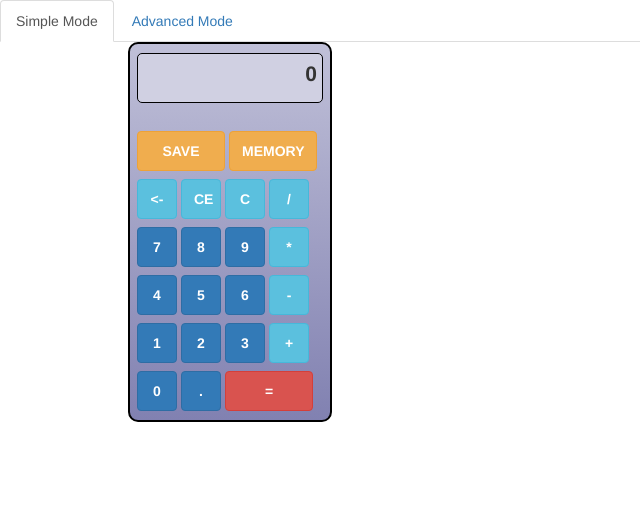
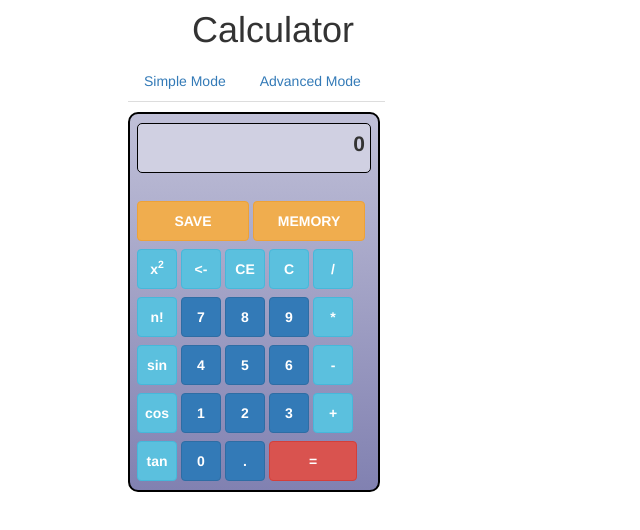
Before and after one commit to lahotskyy/Calculator, an Angular app: page /advancedMode in a window 1280 px wide. Shown: the top 530 px of the page, without its empty margins (0-640 px from the left). Built offline with nearby package versions, Linux system fonts and the light colour scheme.

Commit message:
add operation for advanced calculator

```diff
--- a/src/app/advanced-mode/advanced-mode.component.css
+++ b/src/app/advanced-mode/advanced-mode.component.css
@@ -1,6 +1,6 @@
 form {
     border: 2px solid black;
-    width: 204px;
+    width: 252px;
     height: auto;
     padding: 5px;
     margin-left: 10%;
@@ -16,10 +16,17 @@ form {
     width: 40px;
     height:40px;
     margin: 4px 2px;
+    padding: 0px 0px;
 }
 
 .double {
     width: 88px;
+    height:40px;
+    margin: 4px 2px;
+}
+
+.double-plus {
+    width: 112px;
     height:40px;
     margin: 4px 2px;
 }
--- a/src/app/advanced-mode/advanced-mode.component.html
+++ b/src/app/advanced-mode/advanced-mode.component.html
@@ -1,29 +1,34 @@
 <form name='advanced'>
   <div class="output"> <b>{{this.result}}</b></div>
   <br>
-  <button class="btn btn-warning double" type="button" (click)="saveResult()"><b>SAVE</b></button>
-  <button class="btn btn-warning double" type="button" (click)="resultFromMemory()"><b>MEMORY</b></button>
+  <button class="btn btn-warning double-plus" type="button" (click)="saveResult()"><b>SAVE</b></button>
+  <button class="btn btn-warning double-plus" type="button" (click)="resultFromMemory()"><b>MEMORY</b></button>
   <br>
+  <button class="btn btn-info single" type="button" (click)="sqr()"><b>x<sup>2</sup></b></button>
   <button class="btn btn-info single" type="button" (click)="backSpace()"><b><-</b></button>
   <button class="btn btn-info single" type="button" (click)="buttonCE()"><b>CE</b></button>
   <button class="btn btn-info single" type="button" (click)="reset()"><b>C</b></button>
   <button class="btn btn-info single" type="button" (click)="addOperation('/')"><b>/</b></button>
   <br>
+  <button class="btn btn-info single" type="button" (click)="evalFactorial()"><b>n!</b></button>
   <button class="btn btn-primary single" type="button" (click)="addNumber('7')"><b>7</b></button>
   <button class="btn btn-primary single" type="button" (click)="addNumber('8')"><b>8</b></button>
   <button class="btn btn-primary single" type="button" (click)="addNumber('9')"><b>9</b></button>
   <button class="btn btn-info single" type="button" (click)="addOperation('*')"><b>*</b></button>
   <br>
+  <button class="btn btn-info single" type="button" (click)="sin()"><b>sin</b></button>
   <button class="btn btn-primary single" type="button" (click)="addNumber('4')"><b>4</b></button>
   <button class="btn btn-primary single" type="button" (click)="addNumber('5')"><b>5</b></button>
   <button class="btn btn-primary single" type="button" (click)="addNumber('6')"><b>6</b></button>
   <button class="btn btn-info single" type="button" (click)="addOperation('-')"><b>-</b></button>
   <br>
+  <button class="btn btn-info single" type="button" (click)="cos()"><b>cos</b></button>
   <button class="btn btn-primary single" type="button" (click)="addNumber('1')"><b>1</b></button>
   <button class="btn btn-primary single" type="button" (click)="addNumber('2')"><b>2</b></button>
   <button class="btn btn-primary single" type="button" (click)="addNumber('3')"><b>3</b></button>
   <button class="btn btn-info single" type="button" (click)="addOperation('+')"><b>+</b></button>
    <br>
+  <button class="btn btn-info single" type="button" (click)="tan()"><b>tan</b></button>
   <button class="btn btn-primary single" type="button" (click)="addNumber('0')"><b>0</b></button>
   <button class="btn btn-primary single" type="button" (click)="addPoint()"><b>.</b></button>
   <button class="btn btn-danger double" type="button" (click)="evalNumber()"><b>=</b></button>
--- a/src/app/advanced-mode/advanced-mode.component.ts
+++ b/src/app/advanced-mode/advanced-mode.component.ts
@@ -7,7 +7,7 @@ import { Component, OnInit } from '@angular/core';
 })
 export class AdvancedModeComponent implements OnInit {
 
- MAX_COUNT_NUMBER: number;
+  MAX_COUNT_NUMBER: number;
 
   result: string;
   isEval: boolean;
@@ -15,6 +15,10 @@ export class AdvancedModeComponent implements OnInit {
   indexLastOperation: number;
   resultReverse: string;
   canNewOperation: boolean;
+  isMult: boolean;
+  isDiv: boolean;
+  isPlus: boolean;
+  isSubtr: boolean;
 
   constructor() { }
 
@@ -23,15 +27,22 @@ export class AdvancedModeComponent implements OnInit {
     this.isEval = false;
     this.isNewNumber = true;
     this.canNewOperation = false;
-    this.MAX_COUNT_NUMBER = 12;
+    this.MAX_COUNT_NUMBER = 14;
   }
 
   saveResult() {
+    this.result = this.evalNumber();
     localStorage.setItem('result', this.result);
   }
 
   resultFromMemory() {
-    this.result += localStorage.getItem('result');
+   if (this.result.length < this.MAX_COUNT_NUMBER) {
+      if (this.isLastOperation()) {
+        this.result += localStorage.getItem('result');
+      } else {
+        this.result = localStorage.getItem('result');
+      }
+    }
   }
 
   backSpace() {
@@ -57,6 +68,52 @@ export class AdvancedModeComponent implements OnInit {
     this.isEval = false;
     this.isNewNumber = true;
     this.canNewOperation = false;
+  }
+
+  sqr() {
+    this.result = String(Math.pow(Number(this.evalNumber()), 2));
+    this.isEval = true;
+    this.canNewOperation = true;
+  }
+
+  evalFactorial() {
+    let resultN: number = Number(this.evalNumber());
+    if (resultN > 20) {
+       alert('Attention! You input too big number! Number must be less than 20.');
+     } else if (resultN < 0) {
+      alert('Attention! You input a negative number! Number must be more than 0.');
+    } else {
+      this.result = String(this.factorial(resultN));
+    }
+
+    this.isEval = true;
+    this.canNewOperation = true;
+
+    return this.result;
+  }
+
+  sin() {
+    this.result = String(Math.sin(Number(this.evalNumber())).toFixed(6));
+    this.isEval = true;
+    this.canNewOperation = true;
+
+    return this.result;
+  }
+
+  cos() {
+    this.result = String(Math.cos(Number(this.evalNumber())).toFixed(6));
+    this.isEval = true;
+    this.canNewOperation = true;
+
+    return this.result;
+ }
+
+  tan() {
+    this.result = String(Math.tan(Number(this.evalNumber())).toFixed(6));
+    this.isEval = true;
+    this.canNewOperation = true;
+
+    return this.result;
   }
 
   addNumber(value) {
@@ -105,6 +162,10 @@ export class AdvancedModeComponent implements OnInit {
   }
 
   evalNumber() {
+    if (this.isLastOperation()) {
+      this.result = this.result.substring(0, this.result.length - 1);
+    }
+
     this.result = String(+Number(eval(this.result)).toFixed(10));
     this.isEval = true;
     this.canNewOperation = true;
@@ -112,4 +173,26 @@ export class AdvancedModeComponent implements OnInit {
     return this.result;
   }
 
+  // Check if the operation is the last character (for evalNumber and resultFromMemory functions)
+  isLastOperation() {
+    this.isMult = (this.result.slice(-1) === '*');
+    this.isDiv = (this.result.slice(-1) === '/');
+    this.isPlus = (this.result.slice(-1) === '+');
+    this.isSubtr = (this.result.slice(-1) === '-');
+    if (this.isMult || this.isDiv || this.isPlus || this.isSubtr) {
+      return true;
+    } else {
+      return false;
+    }
+  }
+
+  factorial(num) {
+    if (num === 0 || num < 0) {
+      return 1;
+    } else {
+      return num * this.factorial( num - 1 );
+    }
+  }
+
+
 }
--- a/src/app/app.component.css
+++ b/src/app/app.component.css
@@ -0,0 +1,8 @@
+h1 {
+    margin: 10px 15%;
+}
+
+ul {
+    width: 257px;
+    margin: 10px 10%;
+}
--- a/src/app/app.component.html
+++ b/src/app/app.component.html
@@ -1,5 +1,7 @@
+<h1>Calculator</h1>
+
 <ul class="nav nav-tabs">
-  <li role="presentation" class="active"><a [routerLink]="['/simpleMode']">Simple Mode</a></li>
+  <li role="presentation"><a [routerLink]="['/simpleMode']">Simple Mode</a></li>
   <li role="presentation"><a [routerLink]="['/advancedMode']">Advanced Mode</a></li>
 </ul>
 
--- a/src/app/app.component.ts
+++ b/src/app/app.component.ts
@@ -6,5 +6,4 @@ import { Component } from '@angular/core';
   styleUrls: ['./app.component.css']
 })
 export class AppComponent {
-  title = 'app works!';
 }
--- a/src/app/app.routes.ts
+++ b/src/app/app.routes.ts
@@ -5,7 +5,7 @@ import {Routes, RouterModule } from '@angular/router';
 export const routes: Routes = [
     { path: 'simpleMode', component: SimpleModeComponent },
     { path: 'advancedMode', component: AdvancedModeComponent },
-    { path: '', redirectTo: 'simpleMode',     pathMatch: 'full'  }
+    { path: '', redirectTo: '/simpleMode',     pathMatch: 'full'  }
 ];
 
 export const routing = RouterModule.forRoot(routes);
```
